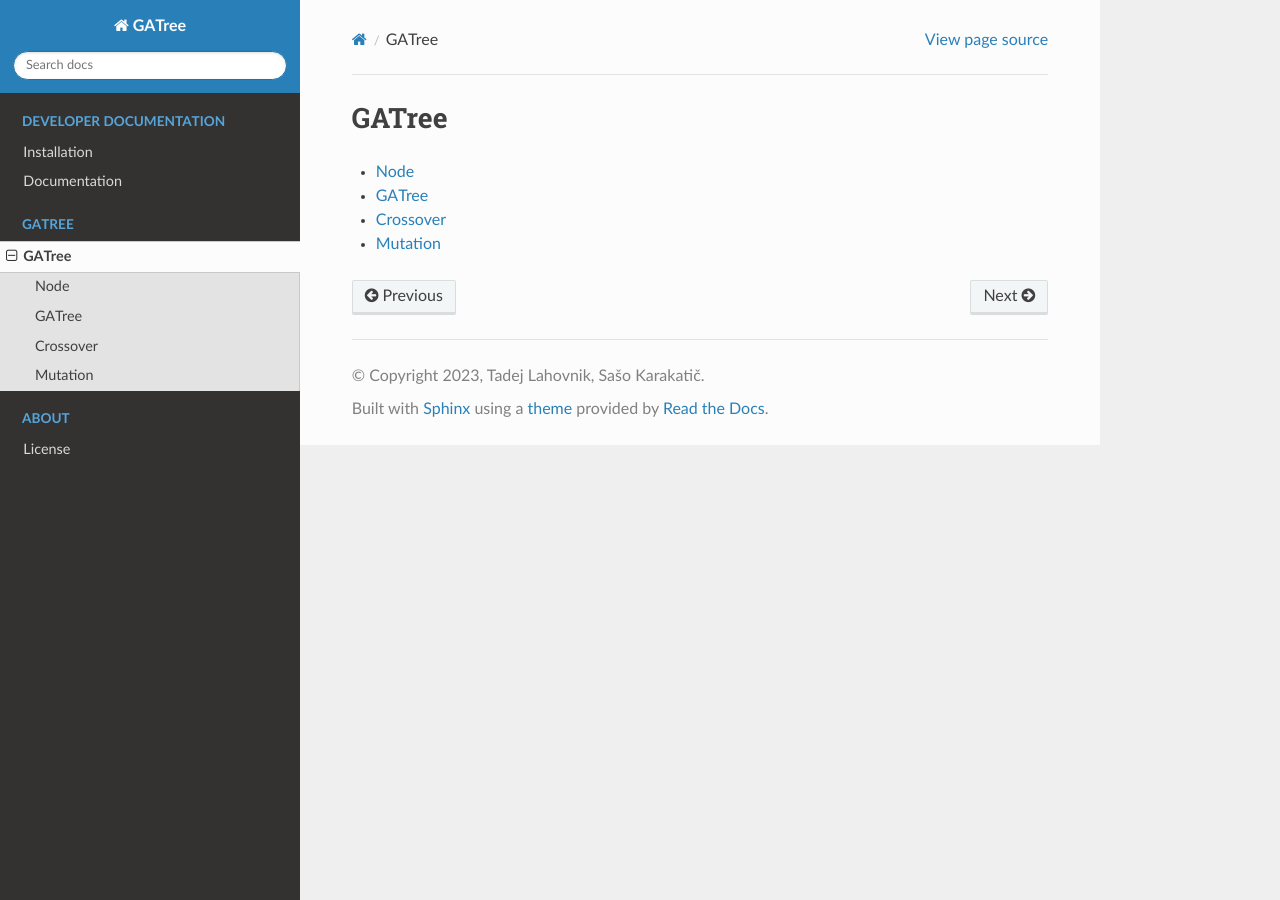
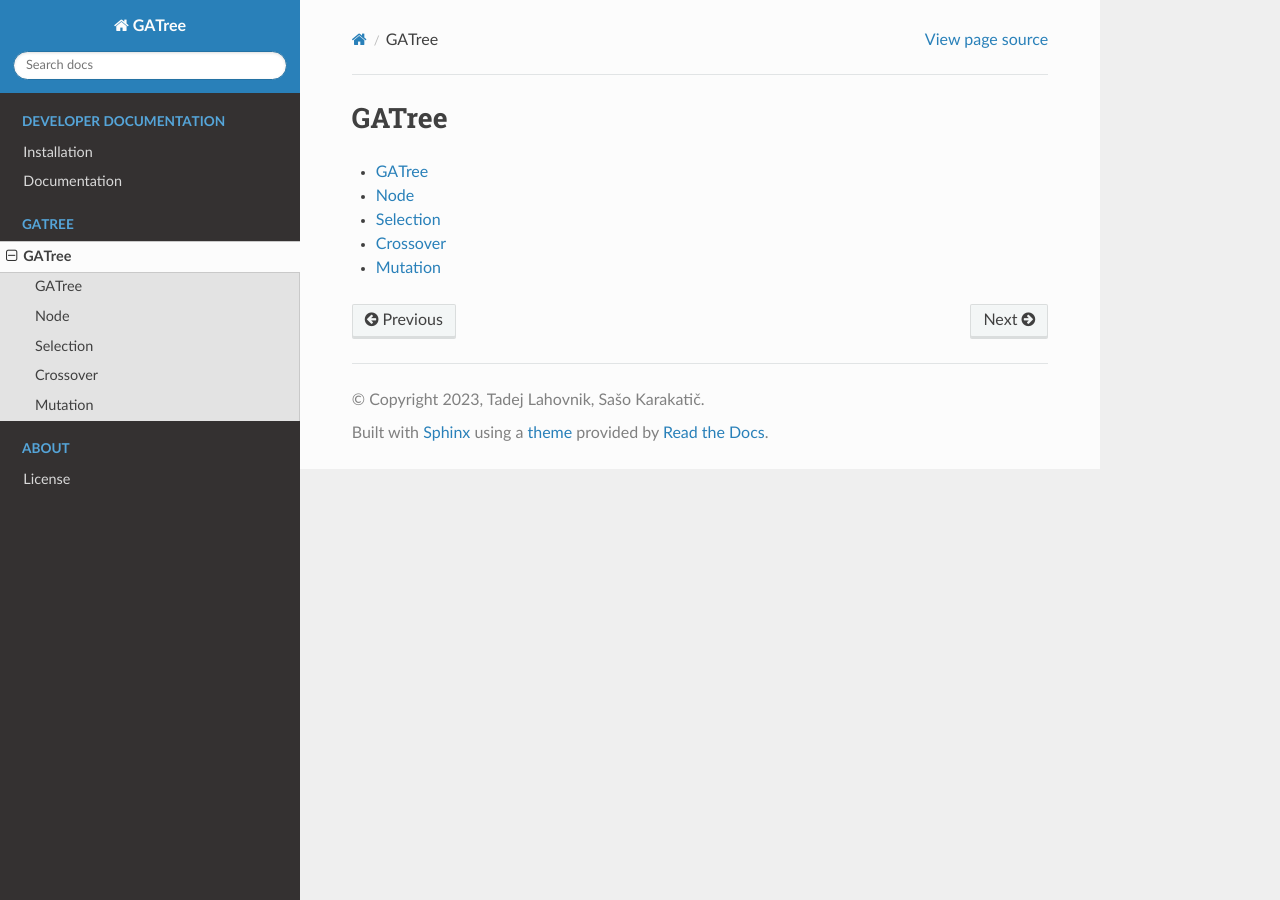
Before and after one commit to lahovniktadej/gatree, a Sphinx documentation site: the page built from docs/gatree/index.rst, in a window 1280 px wide. Built offline with Sphinx 7.4.7 and the Read the Docs theme 2.0.0, drawn with Linux system fonts in a browser that asks for light colours.

Commit message:
doc: Tournament selection

```diff
--- a/docs/gatree/index.rst
+++ b/docs/gatree/index.rst
@@ -3,7 +3,8 @@ GATree
 
 .. toctree::
 
+   gatree
    node
-   gatree
+   selection
    crossover
    mutation
--- /dev/null
+++ b/docs/gatree/selection.rst
@@ -0,0 +1,6 @@
+Selection
+=========
+
+.. automodule:: gatree.ga.selection
+   :members:
+   :show-inheritance:
```
